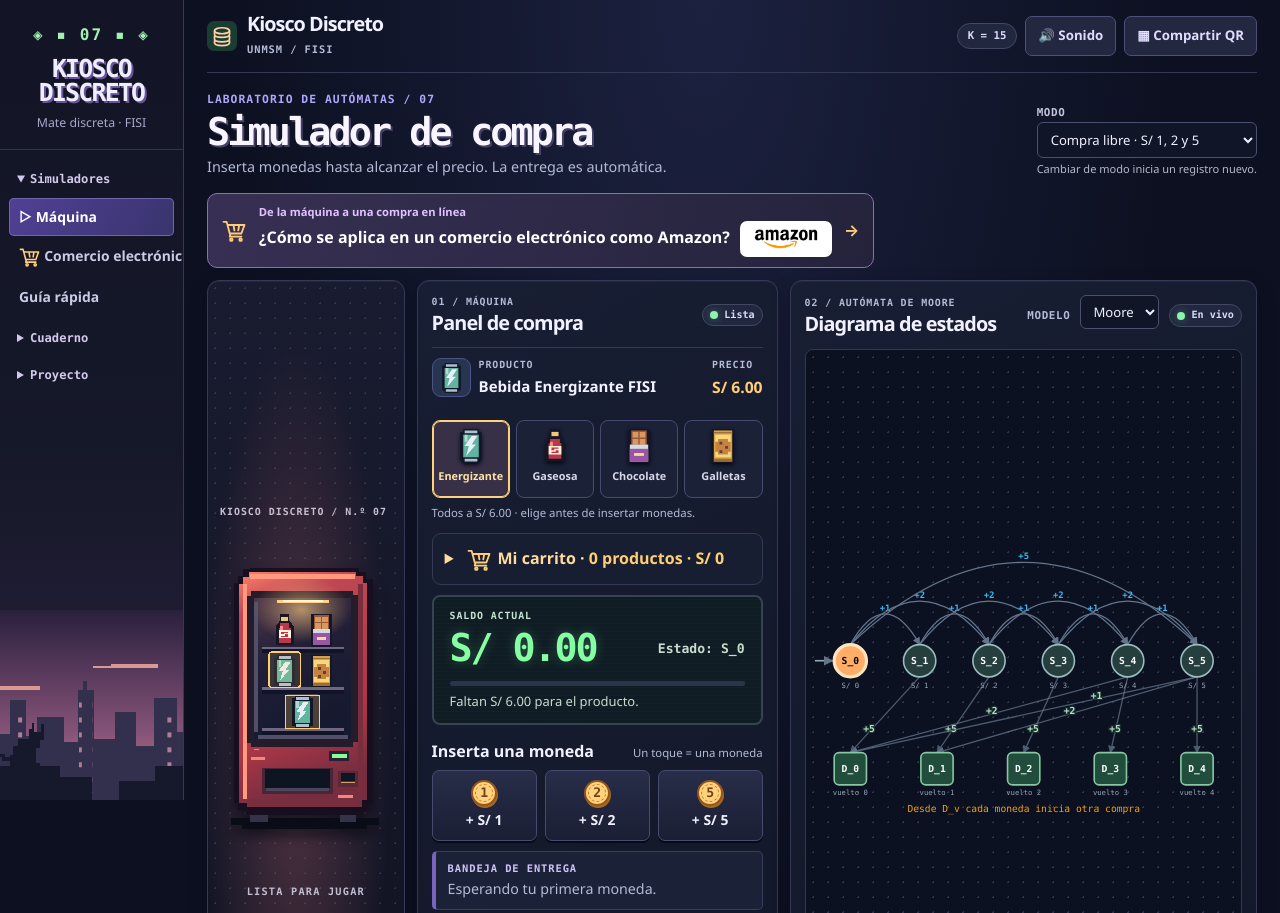
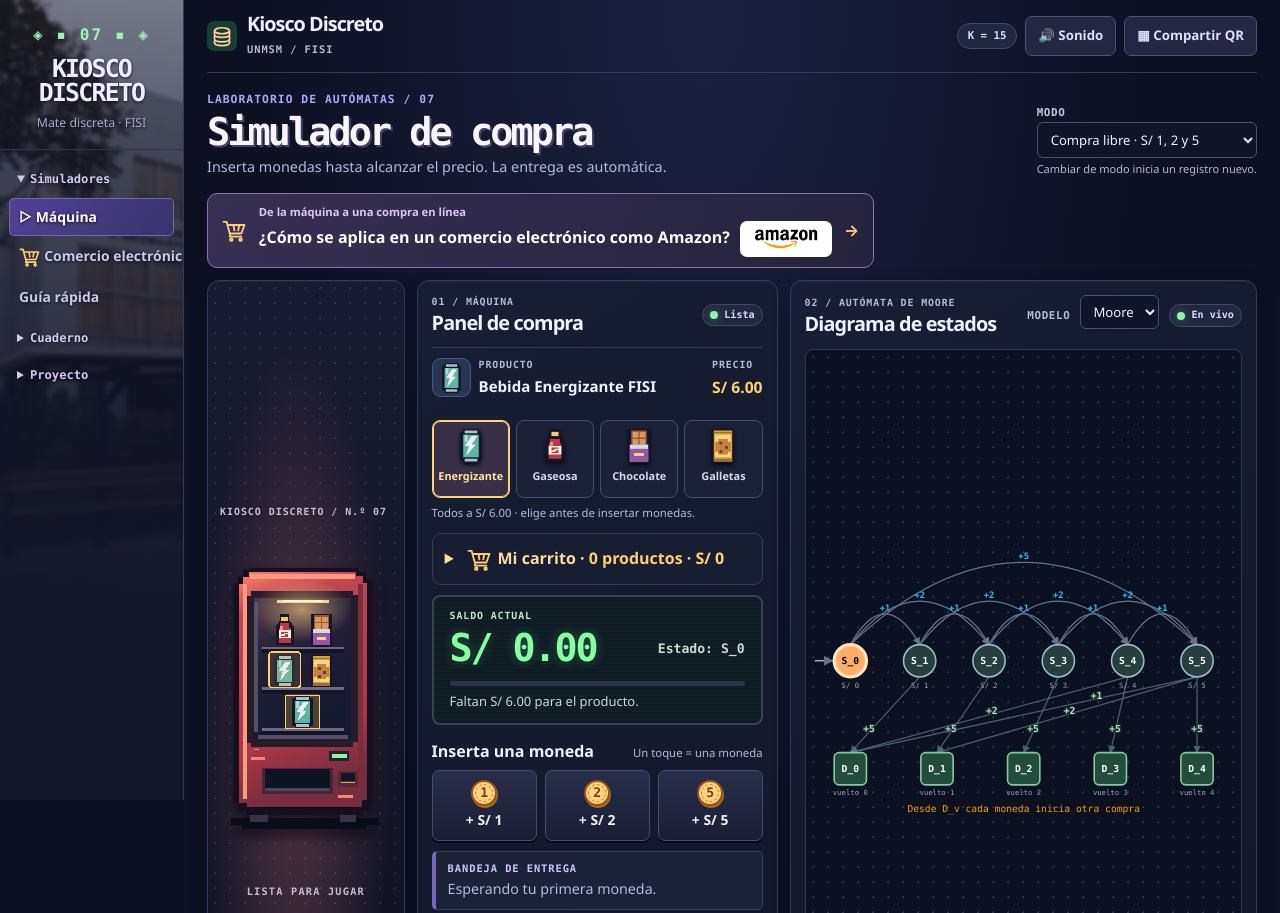
Before and after one commit to Cellariusd/KIOSKODISCRETO, a plain HTML site: page index.html in a window 1280 px wide. Shown: the top 913 px of the page. Drawn offline with Linux system fonts and the light colour scheme.

Commit message:
Integra la foto de la FISI con un degradado en el menú

```diff
--- a/index.html
+++ b/index.html
@@ -109,6 +109,9 @@
     a.actionLike{display:inline-flex;align-items:center;justify-content:center;text-decoration:none;font-weight:700}
   </style>
   <style>
+    .rail{background-color:#141728;background-image:linear-gradient(to bottom,rgba(17,20,38,.56),rgba(17,20,38,.76) 48%,#141728 100%),url('fondo-fisi.webp');background-size:auto clamp(380px,76vh,720px);background-position:42% top;background-repeat:no-repeat}
+    .railTop strong,.railTop small,#tabs summary,.rail .tab-btn{text-shadow:0 1px 3px #101324}
+    @media(max-width:760px){.rail{background-size:cover;background-position:center,45% 44%}}
     .zoomMapa{display:none}
     @media(max-width:760px){
       #svgContenedor,#mercFlujo{display:block;min-width:0;max-width:100%;overflow-x:auto}
@@ -133,7 +136,7 @@
     <details open><summary>Simuladores</summary><button class="tab-btn active" data-tab="simulador" aria-current="page">▷ Máquina</button><button class="tab-btn" data-tab="tienda"><svg class="cartLogo" aria-hidden="true"><use href="#carroIcono"/></svg> Comercio electrónico</button><button class="tab-btn" data-tab="como">Guía rápida</button></details>
     <details><summary>Cuaderno</summary><button class="tab-btn" data-tab="tablas">Autómata</button><button class="tab-btn" data-tab="recurrencia">Recurrencia</button><button class="tab-btn" data-tab="numeracion">Numeración</button><button class="tab-btn" data-tab="sorpresa">Predicción</button></details>
     <details><summary>Proyecto</summary><button class="tab-btn" data-tab="megusta">Me gusta</button><button class="tab-btn" data-tab="config">Equipo</button></details>
-  </nav><svg class="skyline" viewBox="0 0 180 140" preserveAspectRatio="xMidYMax slice" aria-hidden="true" shape-rendering="crispEdges"><defs><linearGradient id="atardecer" x2="0" y2="1" gradientUnits="objectBoundingBox"><stop stop-color="#29203d"/><stop offset=".65" stop-color="#865379"/><stop offset="1" stop-color="#d38382"/></linearGradient><pattern id="ventanas" width="11" height="11" patternUnits="userSpaceOnUse"><rect width="3" height="4" x="3" y="2" fill="#b17c98"/></pattern></defs><rect width="180" height="140" fill="url(#atardecer)"/><path fill="#d99892" d="M14 56h38v3H5v-2h9zm90-16h35v3h-48v-2h13z"/><path fill="#33304e" d="M0 84h12V71h10v20h8V66h12v27h8V79h20v18h10V59h4v-7h3v7h5v36h15V75h16v25h13V65h17v25h17V74h10v66H0z"/><path fill="url(#ventanas)" d="M2 91h9v43H2zm29-19h10v62H31zm50-6h10v69H81zm58 6h12v63h-12z"/><path fill="#16182b" d="M0 115h67v8h23v17H0zm110 11h27v-11h25v12h18v13h-70zM30 114v-7h2v-7h4v-5h8v-7h2v-5h2v7h5v-6h2v12h-3v6h-3v11h3v3H31zm1-3h-7v-3h-5v-7h2v5h5v2h5z"/></svg></aside>
+  </nav></aside>
   <dialog class="qrDialog" id="dialogQR" aria-labelledby="tituloQR"><span class="micro">Compartir / Aula</span><h2 id="tituloQR">Abre el kiosco en tu celular</h2><p id="estadoQR">Escanea este código para entrar al Kiosco Discreto.</p><div id="vistaQR"><img class="qrImage" src="qr-kiosco.png" width="260" height="260" alt="Código QR para abrir https://cellariusd.github.io/KIOSKODISCRETO/"></div><a class="qrLink" href="https://cellariusd.github.io/KIOSKODISCRETO/" target="_blank" rel="noopener">cellariusd.github.io/KIOSKODISCRETO/</a><div class="qrActions"><a class="btn btn-example" href="qr-kiosco.png" download="QR-Kiosco-Discreto.png">Descargar QR</a><button class="btn btn-reset" id="cerrarQR">Cerrar</button></div></dialog>
   <main id="contenido" tabindex="-1">
 
```
Also changed, not shown: fondo-fisi.webp (added).
